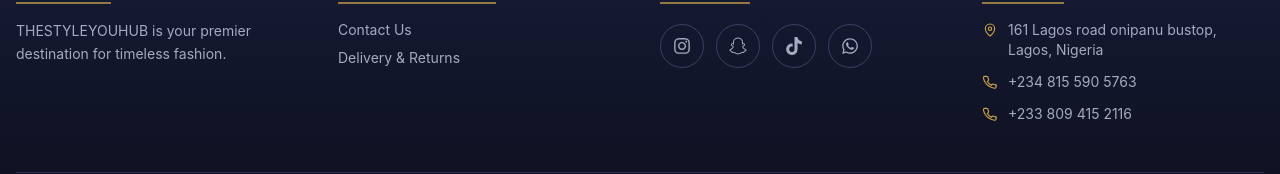
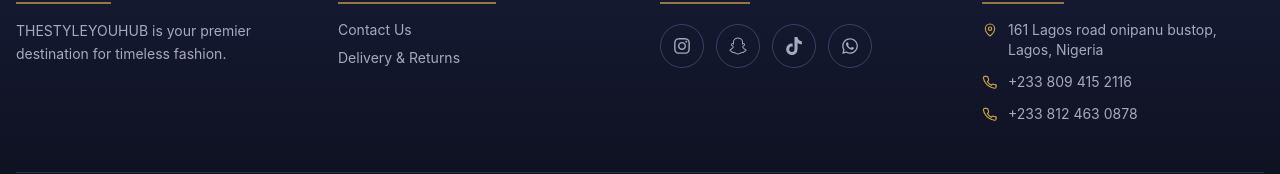
Before and after one commit to Fortunee5/clothbrand, a React (Vite) app: page /admin/login in a window 1280 px wide. Shown: the part 983-1157 px from the top of the page. Built offline with nearby package versions, Linux system fonts and the light colour scheme; no server answers; the HTML template or start-up script is replaced by a standard one.

Commit message:
jdjkf grit

```diff
--- a/src/components/Footer.jsx
+++ b/src/components/Footer.jsx
@@ -120,11 +120,11 @@
               </li>
               <li className="flex items-center gap-2.5">
                 <PhoneIcon className="h-4 w-4 flex-shrink-0 text-[#C9A24B]" />
-                <a href="tel:+2348155905763" className="transition-colors hover:text-[#C9A24B]">+234 815 590 5763</a>
+                <a href="tel:+2348094152116" className="transition-colors hover:text-[#C9A24B]">+233 809 415 2116</a>
               </li>
               <li className="flex items-center gap-2.5">
                 <PhoneIcon className="h-4 w-4 flex-shrink-0 text-[#C9A24B]" />
-                <a href="tel:+2348094152116" className="transition-colors hover:text-[#C9A24B]">+233 809 415 2116</a>
+                <a href="tel:+2348124630878" className="transition-colors hover:text-[#C9A24B]">+233 812 463 0878</a>
               </li>
             </ul>
           </div>
```
